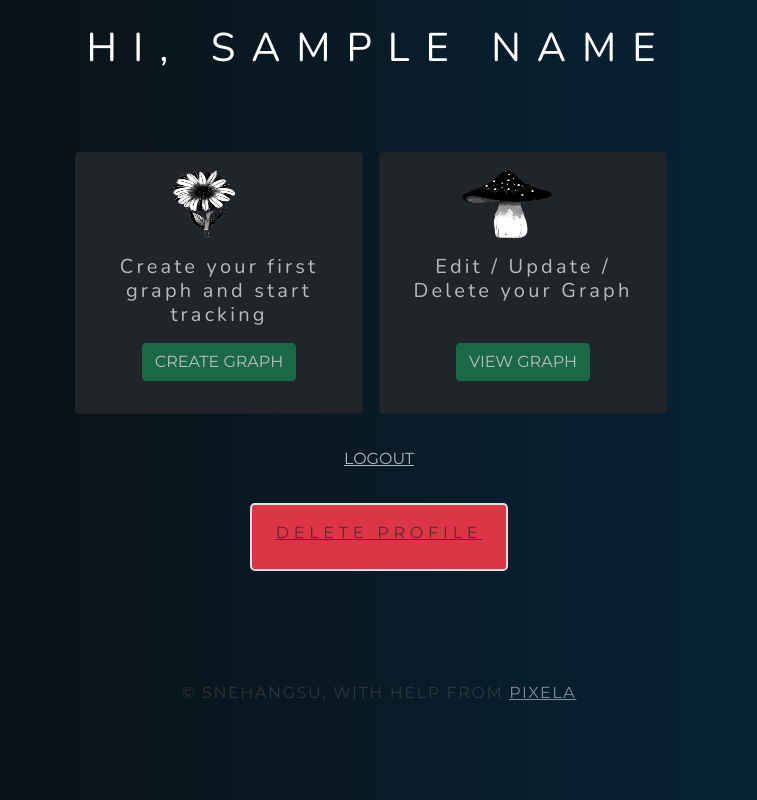
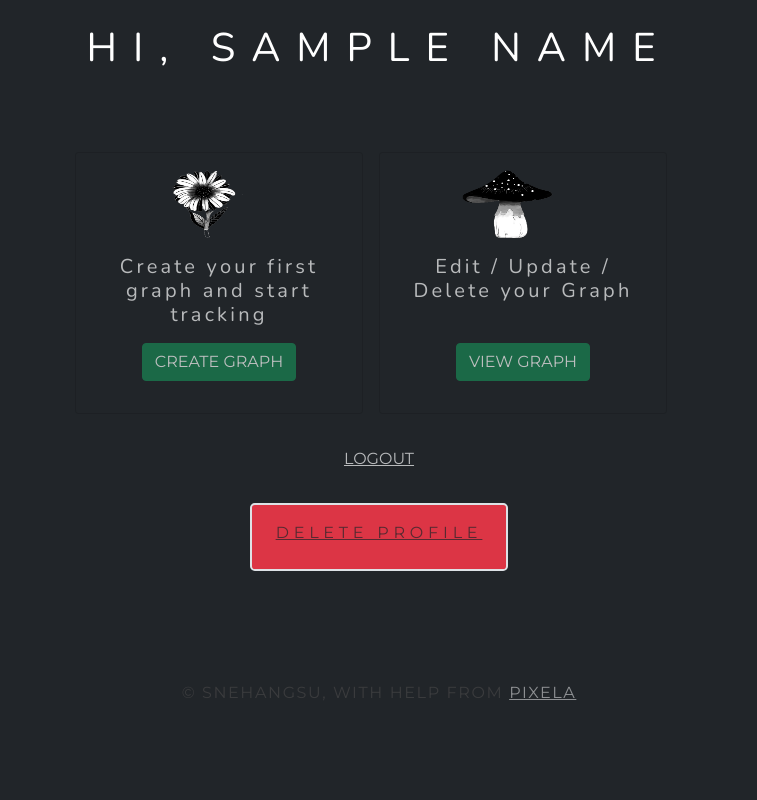
Before and after one commit to snehangsude/tracbox, a Flask app: template templates/profile.html in a window 1280 px wide. Shown: the whole page, without its empty margins (261-1018 px from the left). Run offline with Flask 2, Linux system fonts and the light colour scheme; tables that the repository leaves empty hold one stand-in row (values such as "Sample post"); the template is opened without the code that fills it: values that come from a table or form of the project are taken from there, most other values are stand-ins (such as "Sample title", 1, 10 or a date in 2020); some libraries are stand-ins or nearby versions.

Commit message:
changed background color

```diff
--- a/templates/profile.html
+++ b/templates/profile.html
@@ -15,7 +15,7 @@
     <link rel="manifest" href="../static/images/site.webmanifest">
     <title>TracBox</title>
 </head>
-<body class="bg-img">
+<body class="bg-dark">
     <div class="parent-div d-flex flex-column container-fluid align-items-center vh-100 pt-2">
 
         <div class="child-div py-3 px-2 mb-2">
```
